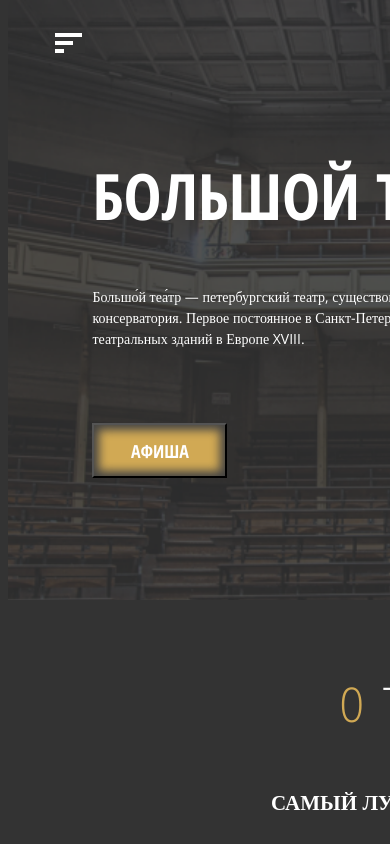
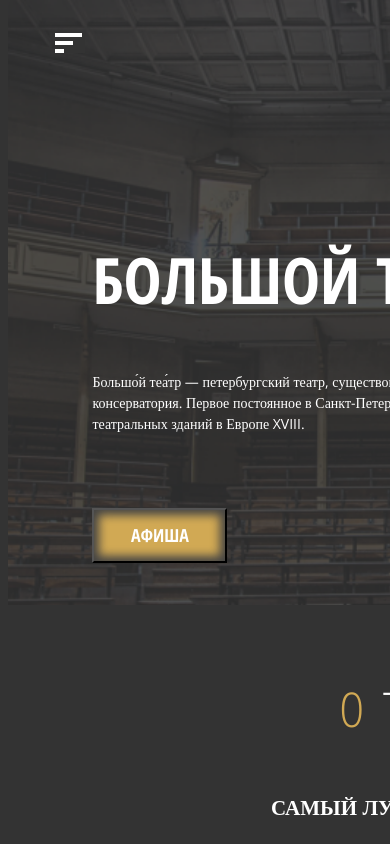
Before and after one commit to IrinaBoozhan/First-project-FLEX-, a plain HTML site: page index.html in a window 390 px wide. Shown: the top 844 px of the page. Drawn offline with nearby package versions, Linux system fonts and the light colour scheme.

Commit message:
Add files via upload

```diff
--- a/index.html
+++ b/index.html
@@ -1,7 +1,3 @@
-<!--  -->
-
-
-
 <!DOCTYPE HTML>
 <html lang="en">
 
@@ -86,7 +82,7 @@
 
 
 
-   <section class="main">
+   <section class="first-screen">
       <section class="contacts">
          <ul>
             <li>
@@ -134,7 +130,7 @@
          </ul>
          <span>Контактная информация</span>
       </section>
-      <div class="first-screen">
+      <div class="first-screen_wrapper">
          <header>
             <nav>
                <ul>
--- a/style.css
+++ b/style.css
@@ -16,7 +16,7 @@ body {
    font-stretch: ultra-condensed;
    background-color: rgba(51, 51, 51, 1);
 }
-.main {
+.first-screen {
    display: flex;
    min-width: 100%;
    background: linear-gradient(0deg, rgba(51, 51, 51, 0.1), rgba(51, 51, 51, 0.1)),
@@ -25,20 +25,20 @@ body {
    background-size: 100% 100%;
 }
 @media (max-width: 992px) {
-   .main {
+   .first-screen {
       background: url(images/first-screen_992.png) no-repeat;
    }
 }
 
 @media (max-width: 768px) {
-   .main {
+   .first-screen {
       background: url(images/first-screen_768.png) no-repeat;
       min-width: 100vh;
       background-size: cover;
    }
 }
 @media (max-width: 576px) {
-   .main {
+   .first-screen {
       background: url(images/first-screen_576.png) no-repeat;
       background-size: cover;
    }
@@ -268,7 +268,7 @@ section.contacts {
 
 /*     */
 
-.first-screen {
+.first-screen_wrapper {
    display: flex;
    flex-direction: column;
    /* height: 100vh; */
@@ -472,7 +472,7 @@ div.first-screen_slider-next :last-child::after {
       width: 15%;
    }
 
-   .first-screen {
+   .first-screen_wrapper {
       display: flex;
       flex-direction: column;
    }
@@ -532,6 +532,7 @@ div.first-screen_slider-next :last-child::after {
    }
 
    .first-screen_text {
+      margin-top: 10%;
       display: flex;
    }
 
```
